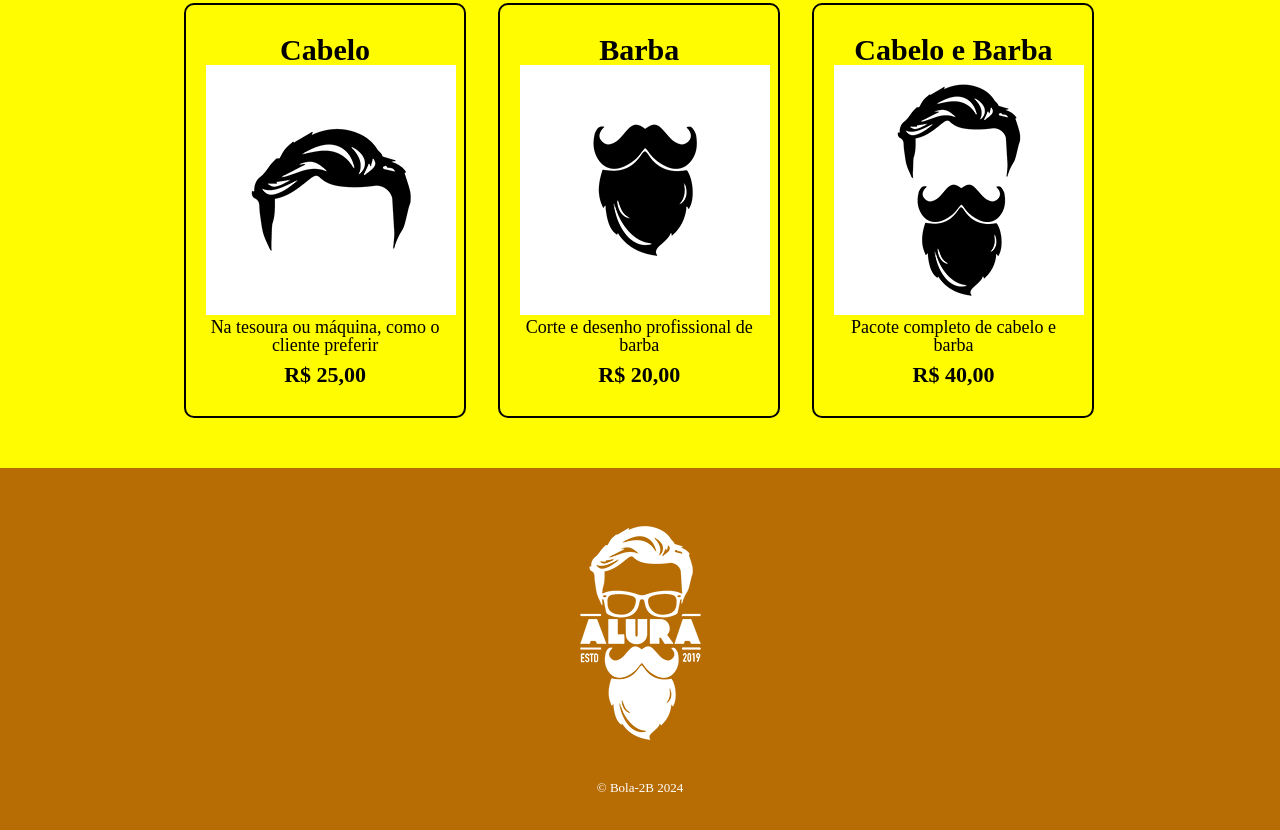
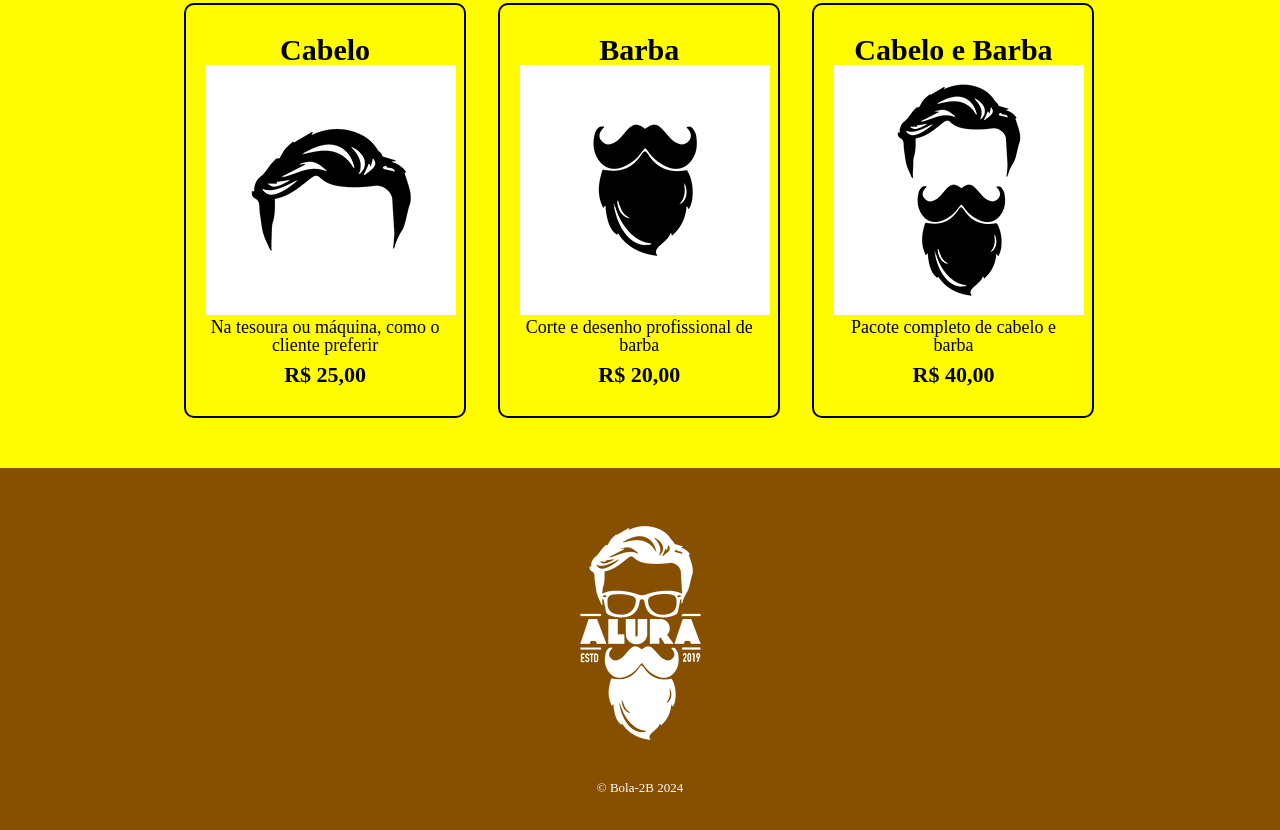
Before and after one commit to bolameiameiameia/bola-gigante, a plain HTML site: page index.html in a window 1280 px wide. Shown: the part 340-1170 px from the top of the page. Drawn offline with Linux system fonts and the light colour scheme.

Commit message:
Update produtos.css

```diff
--- a/produtos.css
+++ b/produtos.css
@@ -85,7 +85,7 @@ nav a:hover {
 footer{
   text-align: center;
   background: url("bg.jpg");
-  background:#b76d04;
+  background:#874f00;
   padding: 40px 0;
 }
 
```
